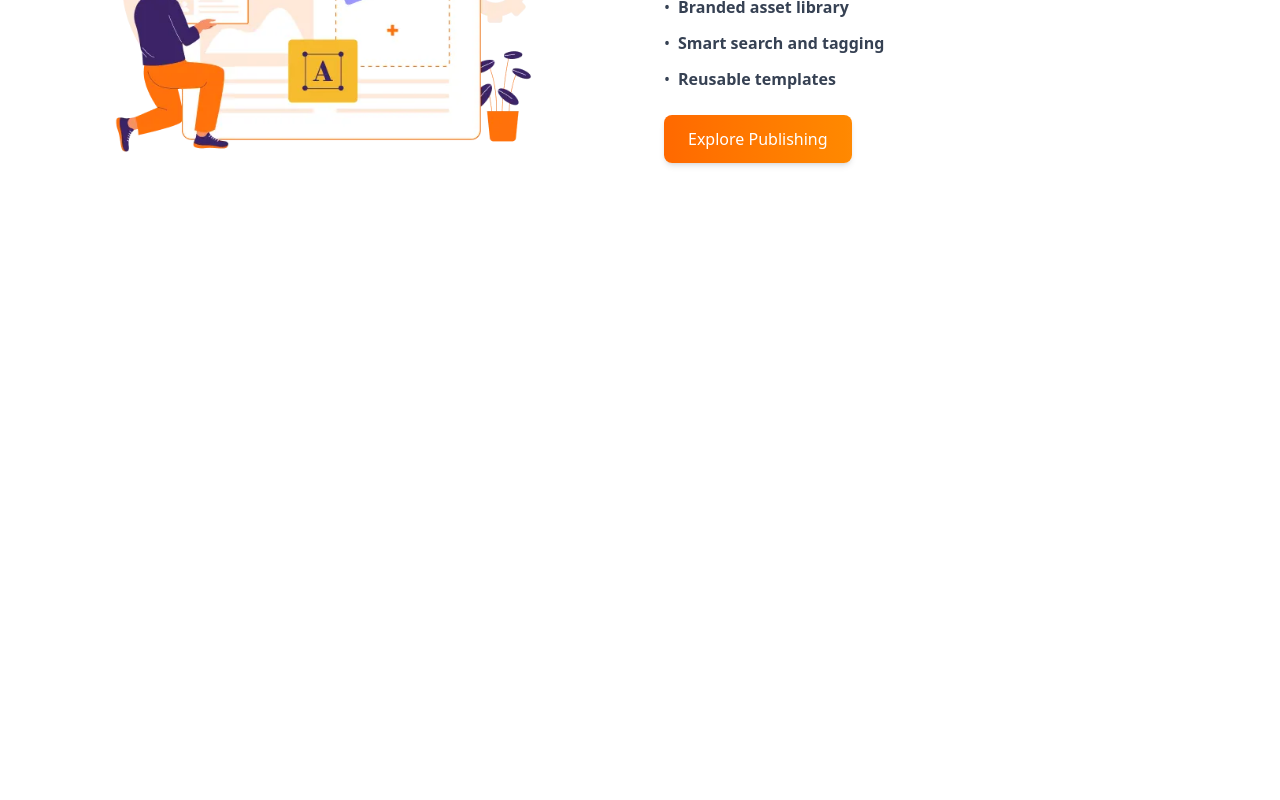
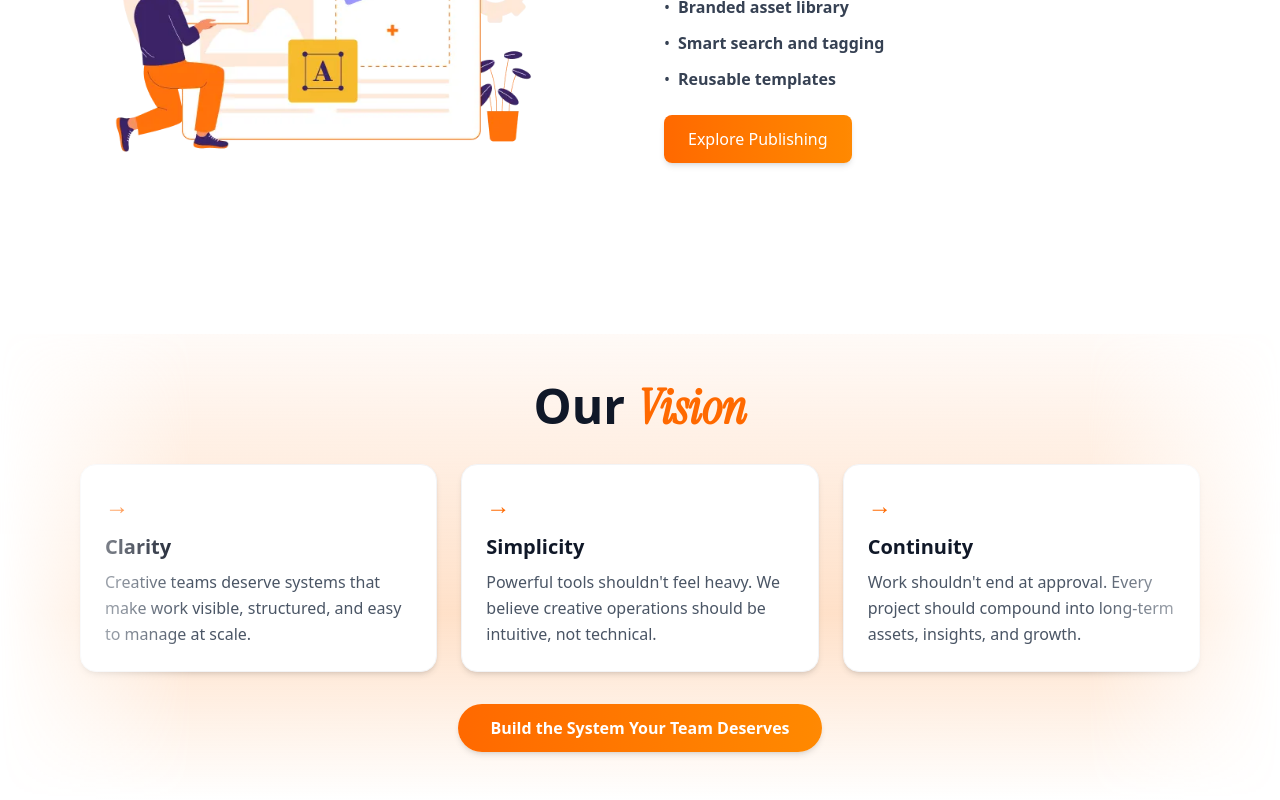
Before and after one commit to alihussnain1122/Sevvy, a React (Vite) app: page /how-it-works in a window 1280 px wide. Shown: the part 5074-5874 px from the top of the page. Before the commit the page ends 5408 px from the top, so only its background shows below. Built offline with nearby package versions, Linux system fonts and the light colour scheme; the HTML template or start-up script is replaced by a standard one; a web font is replaced by a local one.

Commit message:
working till vision

```diff
--- /dev/null
+++ b/src/components/Works/Vision.jsx
@@ -0,0 +1,58 @@
+import React from "react";
+
+const Vision = () => {
+  return (
+    <section
+      className="relative w-full overflow-hidden"
+      style={{
+        background: 'linear-gradient(180deg, #fffaf7 0%, rgba(254, 154, 75, 0.3) 60%, transparent 100%)',
+        maskImage: 'linear-gradient(to right, transparent 0%, black 15%, black 85%, transparent 100%)',
+        WebkitMaskImage: 'linear-gradient(to right, transparent 0%, black 15%, black 85%, transparent 100%)',
+        paddingTop: '48px', // ~py-12
+        paddingBottom: '48px',
+      }}
+    >
+      <div className="max-w-6xl mx-auto px-4">
+        {/* Heading */}
+        <h2 className="text-4xl md:text-5xl font-bold text-gray-900 text-center mb-8">
+          Our <span className="italic text-orange-500 font-Instrument">Vision</span>
+        </h2>
+        {/* Cards Grid */}
+        <div className="grid grid-cols-1 md:grid-cols-3 gap-6">
+          {/* Card 1: Clarity */}
+          <div className="bg-white rounded-2xl p-6 shadow-md border border-gray-100 transition-colors duration-200 hover:bg-[#fffaf7]">
+            <div className="text-orange-500 text-2xl mb-3">→</div>
+            <h3 className="text-xl font-semibold text-gray-900 mb-2">Clarity</h3>
+            <p className="text-gray-600 leading-relaxed text-base">
+              Creative teams deserve systems that make work visible, structured, and easy to manage at scale.
+            </p>
+          </div>
+          {/* Card 2: Simplicity */}
+          <div className="bg-white rounded-2xl p-6 shadow-md border border-gray-100 transition-colors duration-200 hover:bg-[#fffaf7]">
+            <div className="text-orange-500 text-2xl mb-3">→</div>
+            <h3 className="text-xl font-semibold text-gray-900 mb-2">Simplicity</h3>
+            <p className="text-gray-600 leading-relaxed text-base">
+              Powerful tools shouldn't feel heavy. We believe creative operations should be intuitive, not technical.
+            </p>
+          </div>
+          {/* Card 3: Continuity */}
+          <div className="bg-white rounded-2xl p-6 shadow-md border border-gray-100 transition-colors duration-200 hover:bg-[#fffaf7]">
+            <div className="text-orange-500 text-2xl mb-3">→</div>
+            <h3 className="text-xl font-semibold text-gray-900 mb-2">Continuity</h3>
+            <p className="text-gray-600 leading-relaxed text-base">
+              Work shouldn't end at approval. Every project should compound into long-term assets, insights, and growth.
+            </p>
+          </div>
+        </div>
+        {/* CTA Button */}
+        <div className="text-center mt-8">
+          <button className="px-8 py-3 bg-gradient-to-r from-orange-500 to-orange-400 text-white rounded-full font-semibold shadow-md hover:brightness-110 transition-all duration-300">
+            Build the System Your Team Deserves
+          </button>
+        </div>
+      </div>
+    </section>
+  );
+};
+
+export default Vision;
--- a/src/pages/HowItWorks.jsx
+++ b/src/pages/HowItWorks.jsx
@@ -1,6 +1,7 @@
 import Centralization from '../components/Works/Centeralize';
 import Hero from '../components/Works/Hero';
 import Stages from '../components/Works/Stages';
+import Vision from '../components/Works/Vision';
 
 export default function HowItWorks() {
   return (
@@ -8,6 +9,7 @@ export default function HowItWorks() {
       <Hero />
       <Centralization />
       <Stages />
+      <Vision />
     </div>
   );
 }
```
